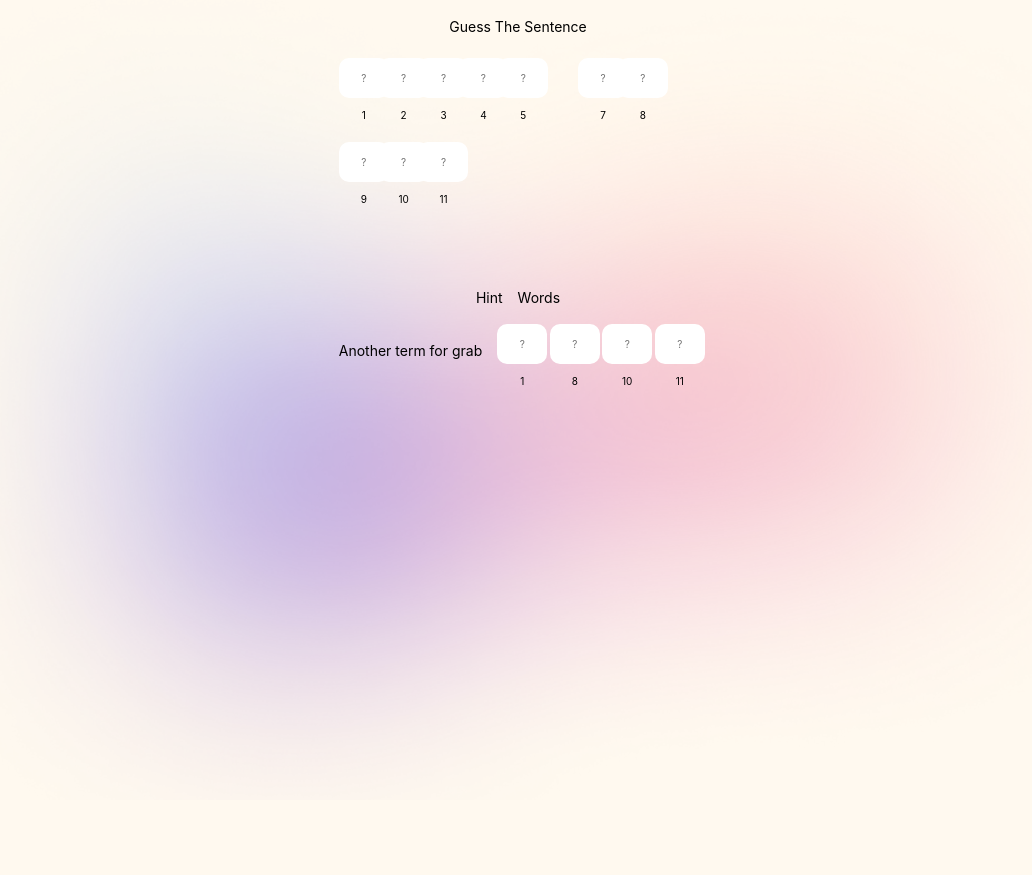
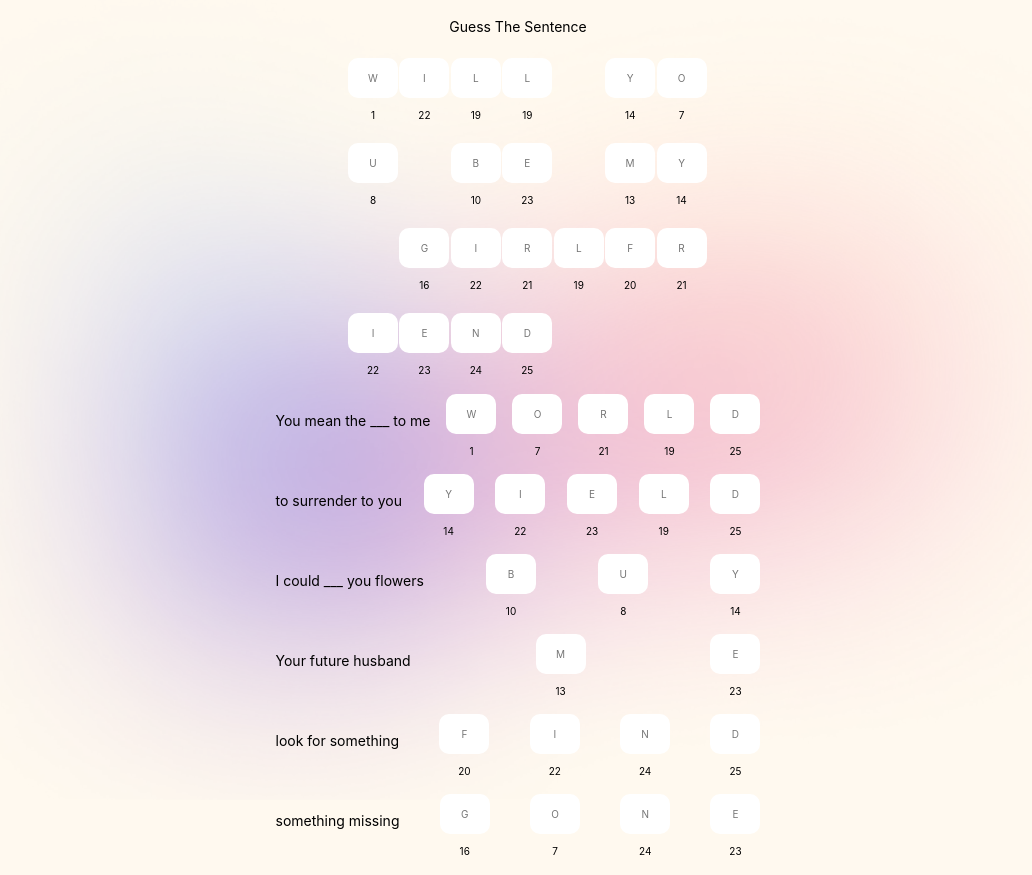
Before and after one commit to makkunii/fingerist, a React (Vite) app: page /content in a window 1280 px wide. Shown: the whole page, without its empty margins (122-1154 px from the left). Before the commit the page ends 800 px from the top, so only its background shows below. Built offline with nearby package versions, Linux system fonts and the light colour scheme.

Commit message:
display dynamic data

```diff
--- /dev/null
+++ b/src/api/words.json
@@ -0,0 +1,100 @@
+{
+    "data" : [
+        {
+            "sentence" : "HELLO WORLD",
+            "words_list" : [
+                {
+                    "word" : "OWL",
+                    "description" : "Animal Associated with night"
+                },
+                {
+                    "word" : "HOLD",
+                    "description" : "Another term for grab"
+                },
+                {
+                    "word" : "WHOLE",
+                    "description" : "If you complete the half"
+                },
+                {
+                    "word" : "ROLL",
+                    "description" : "I want some Spring__"
+                }
+            ]
+        },
+        {
+            "sentence" : "FOOD IS LIFE",
+            "words_list" : [
+                {
+                    "word" : "ODD",
+                    "description" : "When something is not even"
+                },
+                {
+                    "word" : "LIE",
+                    "description" : "Guys are good at it"
+                },
+                {
+                    "word" : "FOOL",
+                    "description" : "sounds like swimming"
+                },
+                {
+                    "word" : "SIDE",
+                    "description" : "UP____DOWN"
+                }
+
+            ]
+        },
+        {
+            "sentence" : "STAYING LATE AT NIGHT IS THE BEST",
+
+            "words_list" : [
+
+                {
+                    "word" : "STEALING",
+                    "description" : "Your bestfriend is good at it"
+                },
+                {
+                    "word" : "HELL",
+                    "description" : "When it's Super hot"
+                },
+                {
+                    "word" : "BEAT",
+                    "description" : "Follow the ___ of music"
+                },
+                {
+                    "word" : "YES",
+                    "description" : "Do want Money?"
+                }
+            ]
+        },
+        {
+            "sentence" : "WILL YOU BE MY GIRLFRIEND",
+
+            "words_list" : [
+                {
+                    "word" : "WORLD",
+                    "description" : "You mean the ___ to me"
+                },
+                {
+                    "word" : "YIELD",
+                    "description" : "to surrender to you"
+                },
+                {
+                    "word" : "BUY",
+                    "description" : "I could ___ you flowers"
+                },
+                {
+                    "word" : "ME",
+                    "description" : "Your future husband"
+                },
+                {
+                    "word" : "FIND",
+                    "description" : "look for something"
+                },
+                {
+                    "word" : "GONE",
+                    "description" : "something missing"
+                }
+            ]
+        }
+    ]
+}
--- a/src/views/content/index.jsx
+++ b/src/views/content/index.jsx
@@ -4,91 +4,105 @@ import { Link } from 'react-router-dom'
 import { useState } from 'react'
 
 const Content = () => {
-    const [number, setnumber] = useState('')
-    const [userInput, setUserInput] = useState('')
 
-    const GUESS_WORD = 'Hello World'
-    const WORD_LIST = 'Hold'
-    const WORD_HINT = 'Another term for grab'
+    const [number, setnumber] = useState(null)
+    const [ROUND, setRound] = useState(null)
 
-    const inputs = []
+    const generateGuessWord = async () => {
+        try {
 
-    const settingIndex = () => {
-        const words = {}
-        {
-            GUESS_WORD?.split('').map((el, index) => {
-                words[el] = index + 1
+            const response = await fetch('../src/api/words.json');
+            const results = await response.json();
+            const data = results.data;
+
+            const randomIndex = Math.floor(Math.random() * data.length);
+            const randomObject = data[randomIndex];
+
+            setRound(randomObject);
+
+            const letterIndexes = {}
+            randomObject.sentence.split('').map((el, index) => {
+                letterIndexes[el] = index + 1
             })
+
+            setnumber(letterIndexes)
+
         }
-        setnumber(words)
+        catch (error) {
+            console.error(error);
+            return error
+          }
     }
 
-    //you get the idea
-    // const WordListChecker = () => {
 
-    //     inputs.push(userInput)
+    console.log(number)
 
-    //     console.log(inputs);
-    // }
     useEffect(() => {
-        settingIndex()
-    }, [GUESS_WORD])
-    //  useEffect (()=> { WordListChecker() } ,[inputs])
+        if(!ROUND) {
+            generateGuessWord()
+        }
+    }, [ROUND])
+
+
 
     return (
         <Flex justifyContent="center">
             <Box>
                 <Text textAlign="center">Guess The Sentence</Text>
                 <Grid
-                    gap="19px"
-                    gridTemplateColumns="repeat(auto-fit, minmax(20px, 100fr))"
-                    width="300px"
+                    gap="20px"
+                    gridTemplateColumns="repeat(auto-fit, minmax(30px, 1fr))"
+                    maxWidth="340px"
+                    width="100%"
                     mt="1.3rem"
+                    mx="auto"
                 >
-                    {GUESS_WORD?.split('').map((el, index) => {
+                    {(ROUND?.sentence)?.split('')?.map((el, index) => {
                         return el === ' ' ? (
-                            <Box p="20px" />
+                            <Box p="10px"/>
                         ) : (
                             <Input
                                 defaultValue=""
-                                placeholder="?"
-                                number={index + 1}
+                                placeholder={el}
+                                number={number[el]}
                                 height="40px"
                                 fontSize="10px"
                                 numberSize="10px"
+                                key={index}
                             />
+
                         )
                     })}
                 </Grid>
 
                 <Flex flexDirection="column">
-                    <Flex justifyContent="center" gap="15px" mt="5rem">
-                        <Text>Hint</Text>
-                        <Text>Words</Text>
-                    </Flex>
-                    <Flex justifyContent="center" gap="15px" mt="1rem">
-                        <Text mt="1rem">{WORD_HINT}</Text>
-                        <Grid
-                            gap="10px"
-                            gridTemplateColumns="repeat(auto-fit, minmax(1px, 5fr))"
-                            width="200px"
-                        >
-                            {WORD_LIST?.split('').map((el, index) => {
+                    <Flex justifyContent="center" gap="15px" mt="1rem" flexDirection="column">
+
+                        {
+                            ROUND?.words_list?.map( (e, i) => {
+                                return (
+                                    <Flex gap="1rem" justifyContent="space-between" width="100%">
+                                        <Text mt="1rem" key={i}>
+                                            {e.description}
+                                        </Text>
+
+                                        {e?.word?.split('').map((el, index) => {
                                             return (
                                                 <Input
-                                        defaultValue=""
-                                        placeholder="?"
+                                                    placeholder={el}
                                                     number={number[el]}
                                                     height="40px"
                                                     fontSize="10px"
                                                     numberSize="10px"
-
-                                        //get user input
-                                        // onChange={(evt) => setUserInput(evt.target.value)}
+                                                    key={`hint-field-${index}`}
                                                 />
                                             )
                                         })}
-                        </Grid>
+                                    </Flex>
+                                )
+                            })
+                        }
+
                     </Flex>
                 </Flex>
             </Box>
```
Lines whose indentation alone changed are shown as unchanged.
